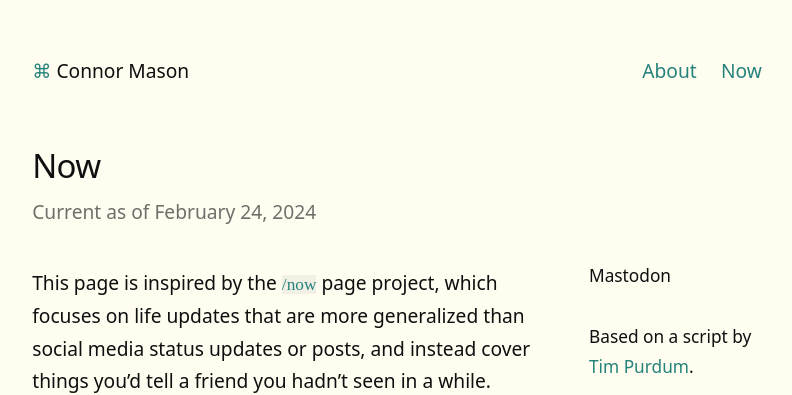
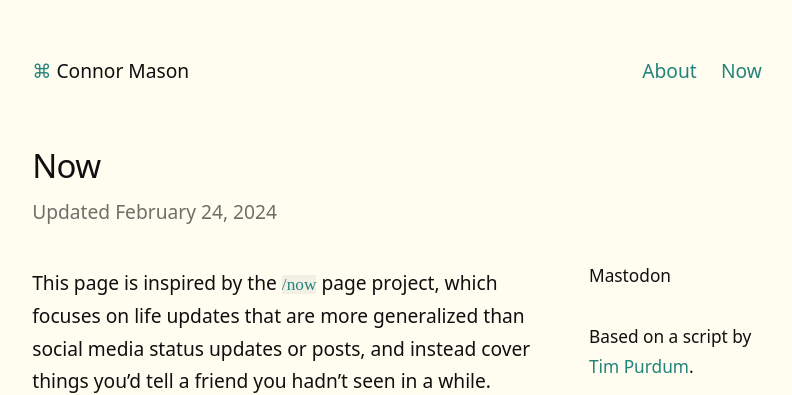
Before and after one commit to conmas/site, a Jekyll site: the page built from _pages/now.md, in a window 1280 px wide. Shown: the top 395 px of the page, without its empty margins (243-1035 px from the left). Built offline with Jekyll 4.4.1, drawn with Linux system fonts in a browser that asks for light colours.

Commit message:
Layout updates

```diff
--- a/_layouts/note.html
+++ b/_layouts/note.html
@@ -6,11 +6,11 @@
   <div>
     <h1>{{ page.title }}</h1>
     <time datetime="{{ page.last_modified_at | date_to_xmlschema }}">
-      Last updated {{ page.date | date: "%B %-d, %Y" }}
+      Updated {{ page.date | date: "%B %-d, %Y" }}
     </time>
   </div>
 
-  <div id="notes-entry-container">
+  <div id="sidebar-container">
     <content>
       {{ content }}
     </content>
--- a/_layouts/now.html
+++ b/_layouts/now.html
@@ -6,11 +6,11 @@
   <div>
     <h1>{{ page.title }}</h1>
     <time datetime="{{ page.last_modified_at | date_to_xmlschema }}">
-      Current as of {{ page.date | date: "%B %-d, %Y" }}
+      Updated {{ page.date | date: "%B %-d, %Y" }}
     </time>
   </div>
 
-  <div id="notes-entry-container">
+  <div id="sidebar-container">
     <content>
       {{ content }}
     </content>
--- a/_layouts/post.html
+++ b/_layouts/post.html
@@ -3,9 +3,7 @@
 ---
 
 <article>
-
   <h1>{{ page.title }}</h1>
-
   <time datetime="{{ page.last_modified_at | date_to_xmlschema }}">
     {{ page.date | date: "%B %-d, %Y" }} •
 
--- a/_sass/_style.scss
+++ b/_sass/_style.scss
@@ -187,7 +187,7 @@
 
 nav { margin: 1em 0 3em; }
 
-#notes-entry-container {
+#sidebar-container {
   display: grid;
   grid-gap: 2em;
   grid-template-areas:
```
